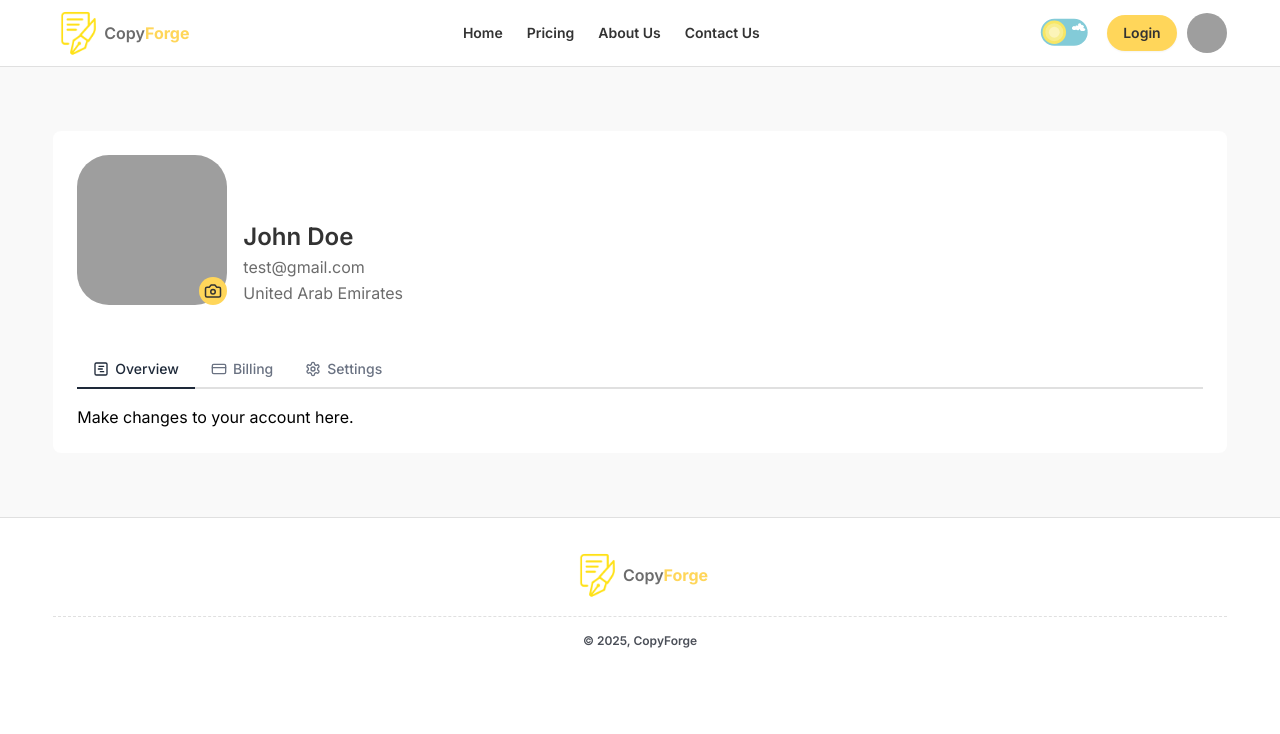
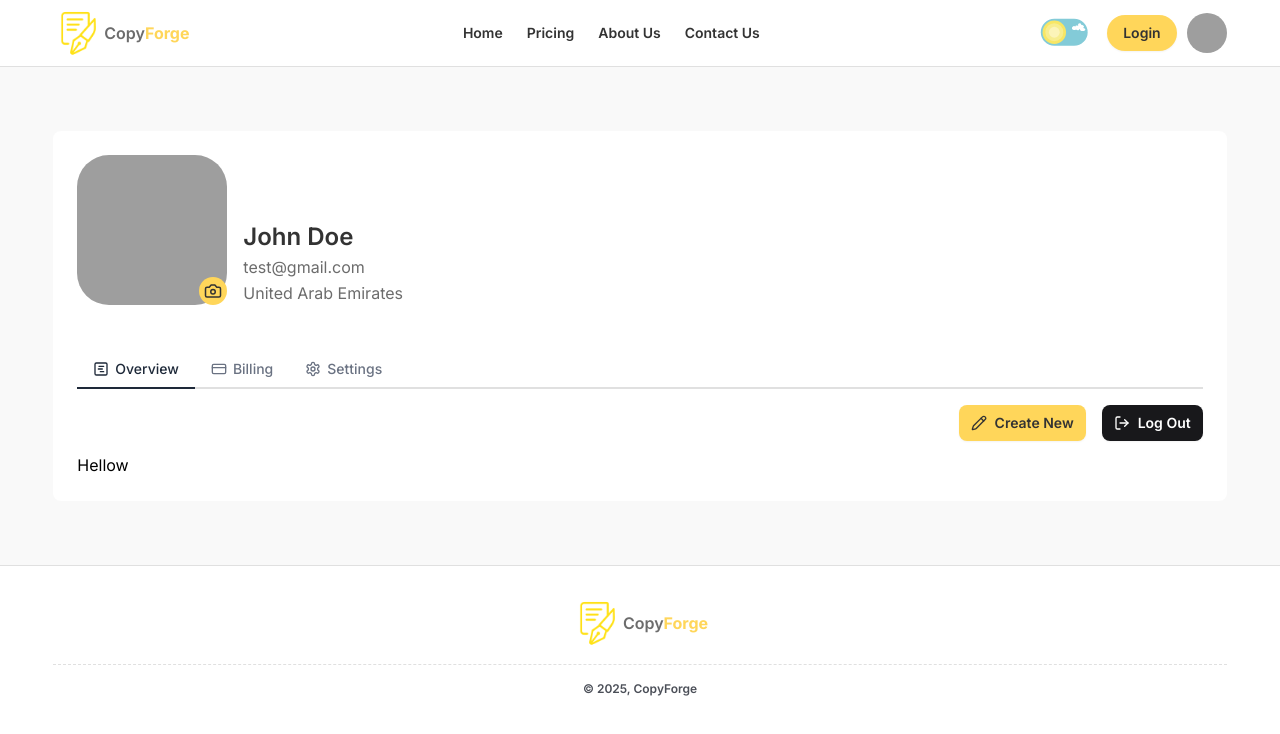
Before and after one commit to Mahedul-Karim/copy-forge, a React (Vite) app in the folder frontend/: page /user in a window 1280 px wide. Shown: the top 734 px of the page. Built offline with nearby package versions, Linux system fonts and the light colour scheme; grey boxes are pictures that could not be loaded.

Commit message:
readme file added

```diff
--- /dev/null
+++ b/frontend/src/components/user/overview/Overview.jsx
@@ -0,0 +1,21 @@
+import React from "react";
+import { Button } from "../../ui/button";
+import { LogOut, Pencil } from "lucide-react";
+
+const Overview = () => {
+  return (
+    <section className="flex flex-col gap-3">
+      <div className="flex flex-col xs:flex-row xs:justify-end items-center gap-4 order-2 xs:order-1">
+        <Button className="font-semibold w-full xs:w-auto">
+          <Pencil /> Create New
+        </Button>
+        <Button className="font-semibold bg-zinc-900 text-white hover:bg-zinc-800 dark:bg-white/10 dark:hover:bg-white/20 w-full xs:w-auto">
+          <LogOut /> Log Out
+        </Button>
+      </div>
+      <div className="order-1 xs:order-2">Hellow </div>
+    </section>
+  );
+};
+
+export default Overview;
--- a/frontend/src/pages/user/Profile.jsx
+++ b/frontend/src/pages/user/Profile.jsx
@@ -12,6 +12,7 @@ import {
 } from "@/components/ui/select";
 
 import { SquareChartGantt, CreditCard, Settings } from "lucide-react";
+import Overview from "@/components/user/overview/Overview";
 
 const Profile = () => {
   const [tab, setTab] = useState("overview");
@@ -53,7 +54,7 @@ const Profile = () => {
               </TabsTrigger>
             </TabsList>
             <TabsContent value="overview">
-              Make changes to your account here.
+              <Overview />
             </TabsContent>
             <TabsContent value="billing">
               Change your password here.
```
Also changed, not shown: 1 other file (tests, documents, lock files or other folders).
